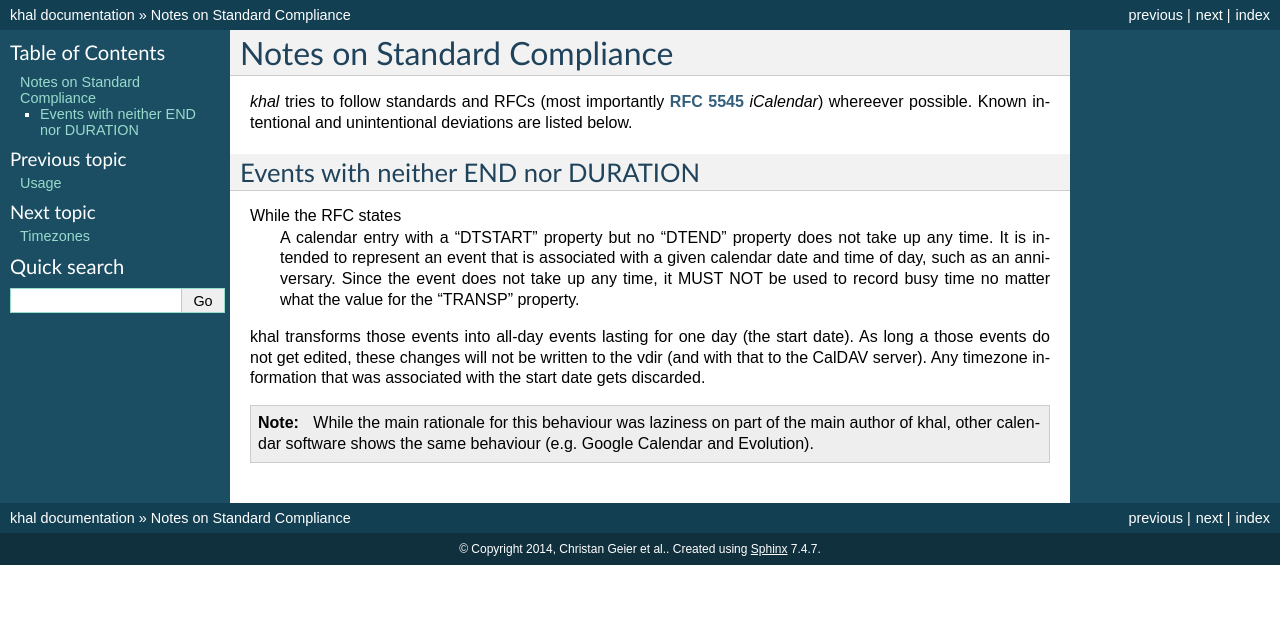
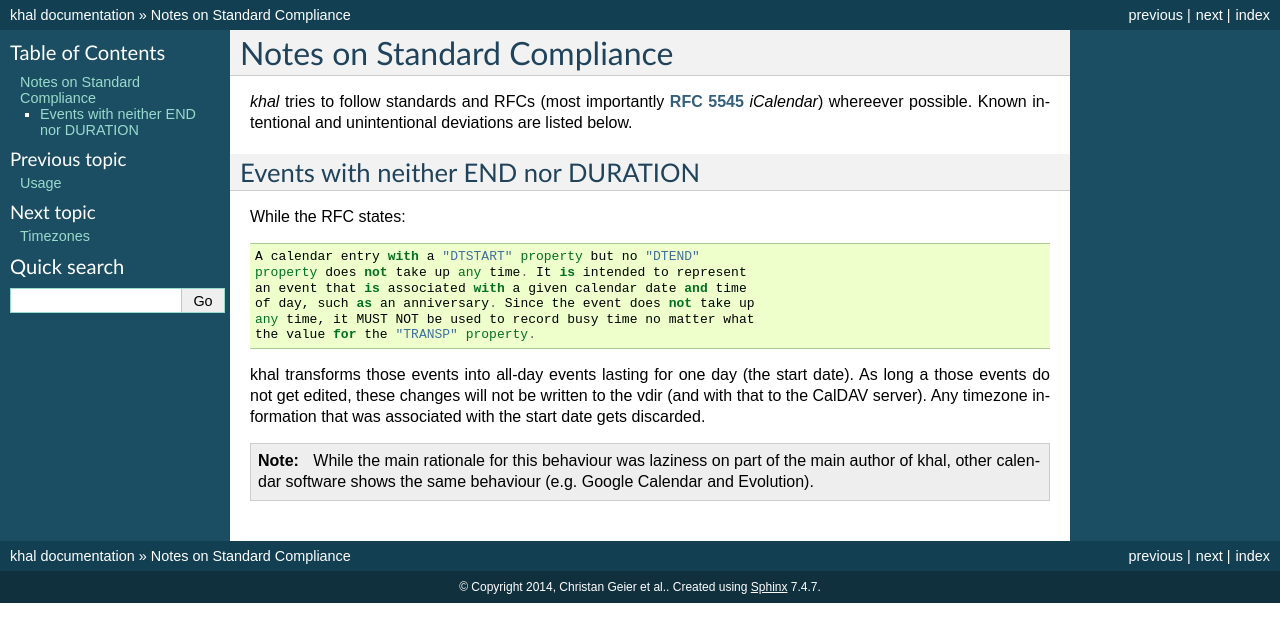
Before and after one commit to pimutils/khal, a Sphinx documentation site: the page built from doc/source/standards.rst, in a window 1280 px wide. Shown: the top 642 px of the page. Built offline with Sphinx 7.4.7, drawn with Linux system fonts in a browser that asks for light colours; the version number could not be read and is left out.

Commit message:
Fix formatting

```diff
--- a/doc/source/standards.rst
+++ b/doc/source/standards.rst
@@ -7,7 +7,9 @@ are listed below.
 
 Events with neither END nor DURATION
 ------------------------------------
-While the RFC states
+
+While the RFC states::
+
    A calendar entry with a "DTSTART" property but no "DTEND"
    property does not take up any time. It is intended to represent
    an event that is associated with a given calendar date and time
```
